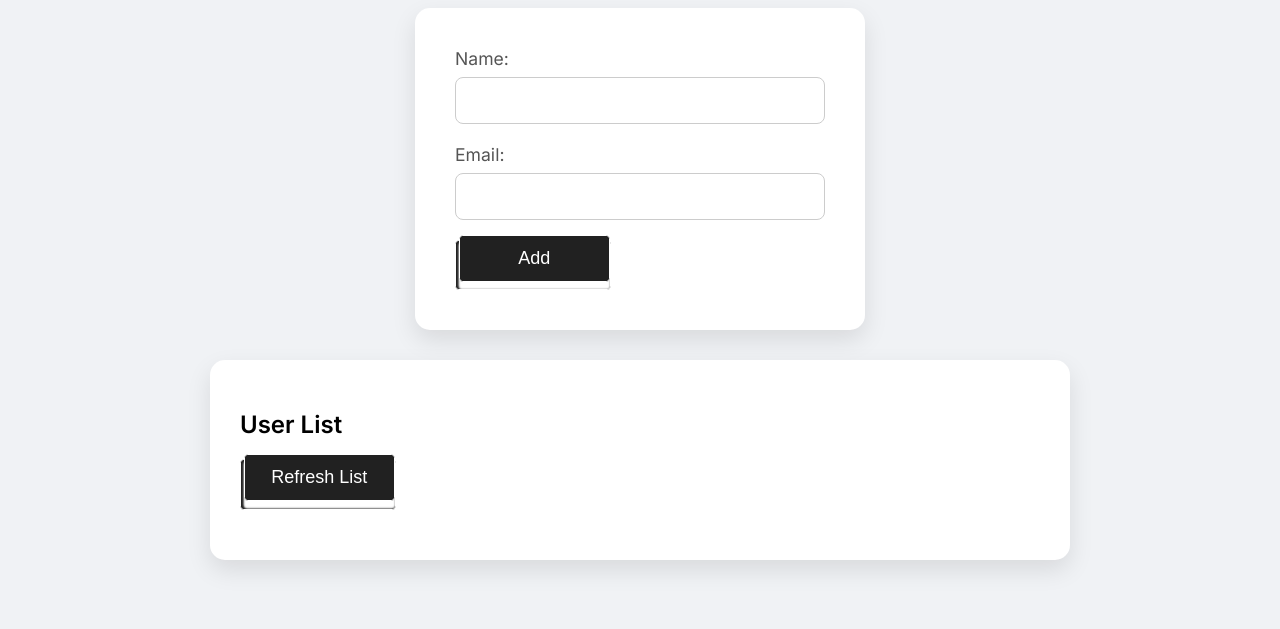
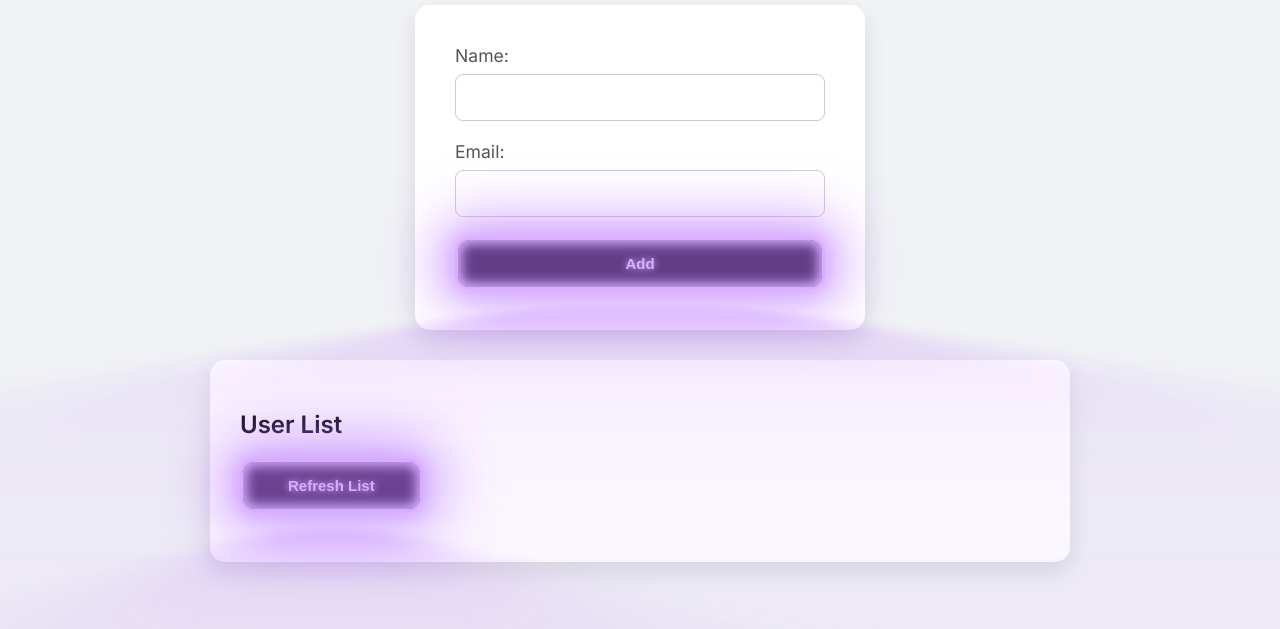
Before and after one commit to ssbg04/nosql-demo, a plain HTML site: page index.html in a window 1280 px wide. Shown: the part 169-798 px from the top of the page. Drawn offline with Linux system fonts and the light colour scheme; no server answers.

Commit message:
Update index.html

```diff
--- a/index.html
+++ b/index.html
@@ -85,42 +85,56 @@
             box-shadow: 0 2px 5px rgba(0, 123, 255, 0.3);
         } */
 
-        button {
-          padding: 0.1em 0.25em;
-          width: 13em;
-          height: 4.2em;
-          background-color: #212121;
-          border: 0.08em solid #fff;
-          border-radius: 0.3em;
-          font-size: 12px;
-          cursor: pointer;
-        }
+        /* From Uiverse.io by cssbuttons-io */
+button {
+ --glow-color: rgb(217, 176, 255);
+ --glow-spread-color: rgba(191, 123, 255, 0.781);
+ --enhanced-glow-color: rgb(231, 206, 255);
+ --btn-color: rgb(100, 61, 136);
+ border: .25em solid var(--glow-color);
+ padding: 1em 3em;
+ color: var(--glow-color);
+ font-size: 15px;
+ font-weight: bold;
+ background-color: var(--btn-color);
+ border-radius: 1em;
+ outline: none;
+ box-shadow: 0 0 1em .25em var(--glow-color),
+        0 0 4em 1em var(--glow-spread-color),
+        inset 0 0 .75em .25em var(--glow-color);
+ text-shadow: 0 0 .5em var(--glow-color);
+ position: relative;
+ transition: all 0.3s;
+}
 
-        button span {
-          position: relative;
-          display: flex;
-          justify-content: center;
-          align-items: center;
-          bottom: 0.4em;
-          width: 8.25em;
-          height: 2.5em;
-          background-color: #212121;
-          border-radius: 0.2em;
-          font-size: 1.5em;
-          color: #fff;
-          border: 0.08em solid #fff;
-          box-shadow: 0 0.4em 0.1em 0.019em #fff;
-        }
+button::after {
+ pointer-events: none;
+ content: "";
+ position: absolute;
+ top: 120%;
+ left: 0;
+ height: 100%;
+ width: 100%;
+ background-color: var(--glow-spread-color);
+ filter: blur(2em);
+ opacity: .7;
+ transform: perspective(1.5em) rotateX(35deg) scale(1, .6);
+}
 
-        button span:hover {
-          transition: all 0.5s;
-          transform: translate(0, 0.4em);
-          box-shadow: 0 0 0 0 #fff;
-        }
+button:hover {
+ color: var(--btn-color);
+ background-color: var(--glow-color);
+ box-shadow: 0 0 1em .25em var(--glow-color),
+        0 0 4em 2em var(--glow-spread-color),
+        inset 0 0 .75em .25em var(--glow-color);
+}
 
-        button span:not(hover) {
-          transition: all 1s;
-        }
+button:active {
+ box-shadow: 0 0 0.6em .25em var(--glow-color),
+        0 0 2.5em 2em var(--glow-spread-color),
+        inset 0 0 .5em .25em var(--glow-color);
+}
+
 
         .modal-overlay {
             position: fixed;
```
